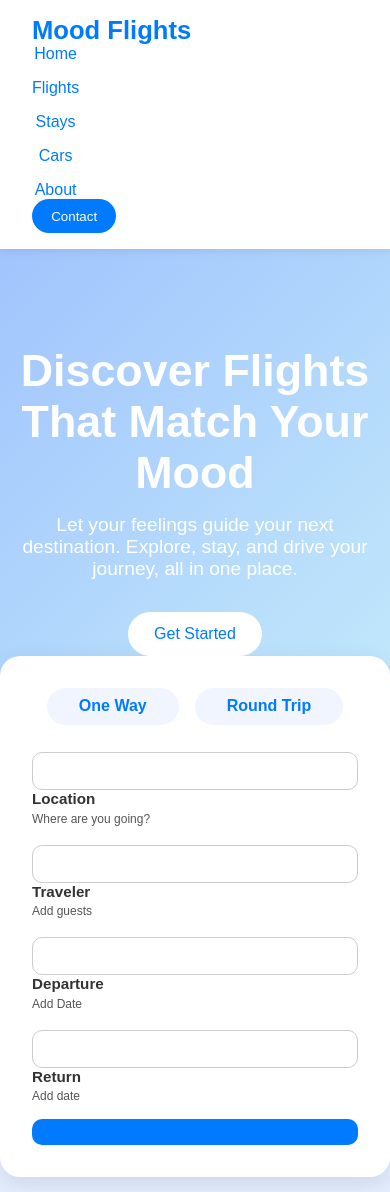
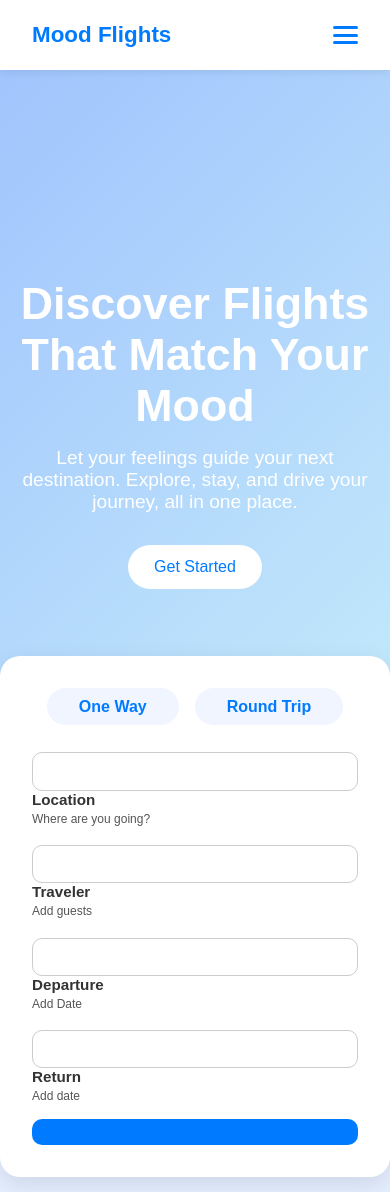
Before and after one commit to Zainu04/mood_flight_app, a Flask app: page / in a window 390 px wide. Shown: the top 1192 px of the page. Run offline with Flask 3, Linux system fonts and the light colour scheme.

Commit message:
Update header and mobile navigation with hamburger menu

```diff
--- a/static/script.js
+++ b/static/script.js
@@ -0,0 +1,6 @@
+const burger = document.querySelector('.burger');
+const navMenu = document.querySelector('.nav_menu');
+
+burger.addEventListener('click', () => {
+  navMenu.classList.toggle('active');
+});
--- a/static/style.css
+++ b/static/style.css
@@ -21,80 +21,194 @@ a {
 /* =======================================
    Header / Navigation
 ======================================= */
+
+/* Header */
 header {
     background: white;
-    box-shadow: 0 2px 8px rgba(0, 0, 0, 0.08);
+    box-shadow: 0 2px 8px rgba(0,0,0,0.08);
     position: sticky;
     top: 0;
     z-index: 100;
   }
 
-nav {
+  .nav_container {
     max-width: 1200px;
-    margin: auto;
-    padding: 1rem 2rem;
+    margin: 0 auto;
+    padding: 0 2rem;
     display: flex;
     align-items: center;
     justify-content: space-between;
+    height: 70px;
+    position: relative;
   }
 
+  /* Logo */
   .nav_logo {
-    font-size: 1.6rem;
-    font-weight: 700;
+    font-size: 1.4rem;
+    font-weight: 600;
     color: #007bff;
+    cursor: pointer;
   }
 
-.nav_linls {
+  /* Hamburger */
+  .burger {
+    display: none;
+    flex-direction: column;
+    justify-content: space-between;
+    width: 25px;
+    height: 18px;
+    cursor: pointer;
+  }
+
+  .burger span {
+    display: block;
+    height: 3px;
+    width: 100%;
+    background: #007bff;
+    border-radius: 2px;
+  }
+
+  /* Navigation */
+  .nav_menu {
     display: flex;
     align-items: center;
     gap: 2rem;
-    list-style: none;
   }
 
-.nav_linls li a {
+  .nav_links {
+    display: flex;
+    gap: 2rem;
+    list-style: none;
+    margin: 0;
+    padding: 0;
+  }
+
+  .nav_links a {
+    color: #007bff;
     font-weight: 500;
-    color: #007bff;
+    text-decoration: none;
     transition: color 0.3s;
   }
 
-.nav_linls li a:hover {
+  .nav_links a:hover {
     color: #0056b3;
   }
 
-header button.btn {
+  /* Contact button */
+  .nav_btn {
     background: #007bff;
-    color: #fff;
+    color: white;
     padding: 0.6rem 1.2rem;
     border-radius: 25px;
-    border: none;
-    cursor: pointer;
+    text-decoration: none;
+    font-weight: 500;
     transition: background 0.3s, transform 0.3s;
   }
 
-header button.btn:hover {
+  .nav_btn:hover {
     background: #0056b3;
     transform: scale(1.05);
+  }
+
+  /* ===========================
+     Responsive
+  =========================== */
+  @media (max-width: 768px) {
+    .burger {
+      display: flex;
+    }
+
+    .nav_menu {
+      position: absolute;
+      top: 70px;           /* below the header */
+      right: 0;            /* align to the right edge */
+      width: 200px;        /* menu width */
+      background: white;
+      flex-direction: column;
+      align-items: center;
+      gap: 1rem;
+      padding: 1rem 0;
+      display: none;
+      box-shadow: 0 4px 10px rgba(0,0,0,0.1);
+    }
+
+    .nav_menu.active {
+      display: flex;
+    }
+
+    .nav_links {
+      flex-direction: column;
+      gap: 1rem;
+    }
+
+    .nav_btn {
+      align-self: center;
+    }
+  }
+
+
+  /* ===========================
+     Responsive
+  =========================== */
+  @media (max-width: 768px) {
+    .burger {
+      display: flex;
+    }
+
+    .nav_menu {
+      position: absolute;
+      top: 70px;
+      left: 0;
+      right: 0;
+      background: white;
+      flex-direction: column;
+      align-items: center;
+      gap: 1rem;
+      padding: 1rem 0;
+      display: none;
+      box-shadow: 0 4px 10px rgba(0,0,0,0.1);
+    }
+
+    .nav_menu.active {
+      display: flex;
+    }
+
+    .nav_links {
+      flex-direction: column;
+      gap: 1rem;
+    }
+
+    .nav_btn {
+      align-self: center;
+    }
   }
 
 /* =======================================
    Hero Section
 ======================================= */
 .hero {
+    display:flex;
+    flex-direction:column;
     text-align: center;
-    padding: 6rem 1rem 4rem 1rem;
+    align-items:center;
+    padding: 13rem 1rem 4rem 1rem;
     background: linear-gradient(135deg, #a1c4fd 0%, #c2e9fb 100%);
     color: white;
     animation: fadeIn 1s ease-in-out;
+    height: 650px;
 }
 
 .hero h1 {
     font-size: 2.8rem;
     margin-bottom: 1rem;
+
+
 }
 
 .hero p {
     font-size: 1.2rem;
     margin-bottom: 2rem;
+    max-width: 600px;
 }
 
 .cta-btn {
@@ -279,10 +393,6 @@ footer {
         align-items: flex-start;
     }
 
-    .nav_linls {
-        flex-direction: column;
-        gap: 1rem;
-    }
 
     .booking form {
         grid-template-columns: 1fr; /* stacked on mobile */
--- a/templates/base.html
+++ b/templates/base.html
@@ -10,18 +10,31 @@
 <body>
     <!-- Header / Navigation -->
     <header>
-        <nav>
+        <div class="nav_container">
+          <!-- Logo -->
           <div class="nav_logo">Mood Flights</div>
-        <ul class="nav_linls">
+
+          <!-- Hamburger Menu Icon -->
+          <div class="burger">
+            <span></span>
+            <span></span>
+            <span></span>
+          </div>
+
+          <!-- Navigation Links (includes Contact button inside menu) -->
+          <nav class="nav_menu">
+            <ul class="nav_links">
               <li><a href="/">Home</a></li>
               <li><a href="/flights">Flights</a></li>
               <li><a href="/stays">Stays</a></li>
               <li><a href="/cars">Cars</a></li>
               <li><a href="/about">About</a></li>
             </ul>
-        <button class="btn">Contact</button>
+            <a href="/contact" class="nav_btn">Contact</a>
           </nav>
+        </div>
       </header>
+
 
     <!-- Hero Section -->
     <div class="hero">
```
Lines whose indentation alone changed are shown as unchanged.
